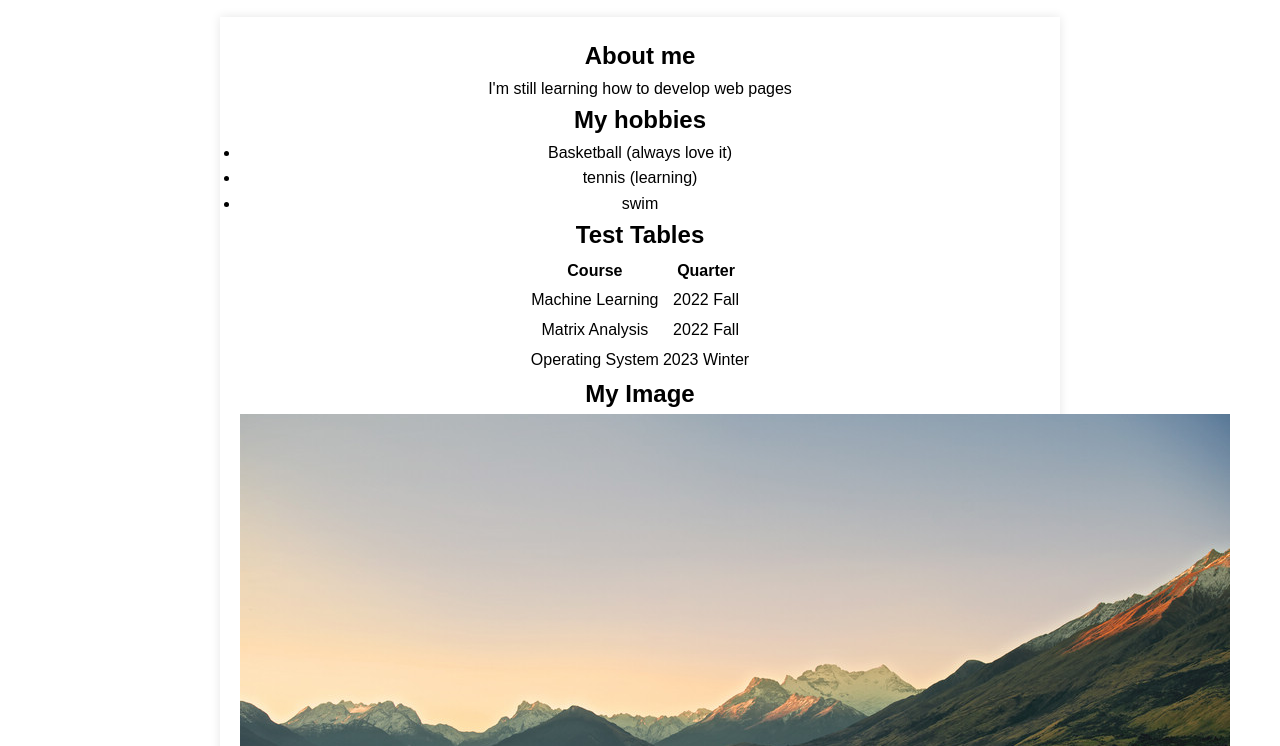
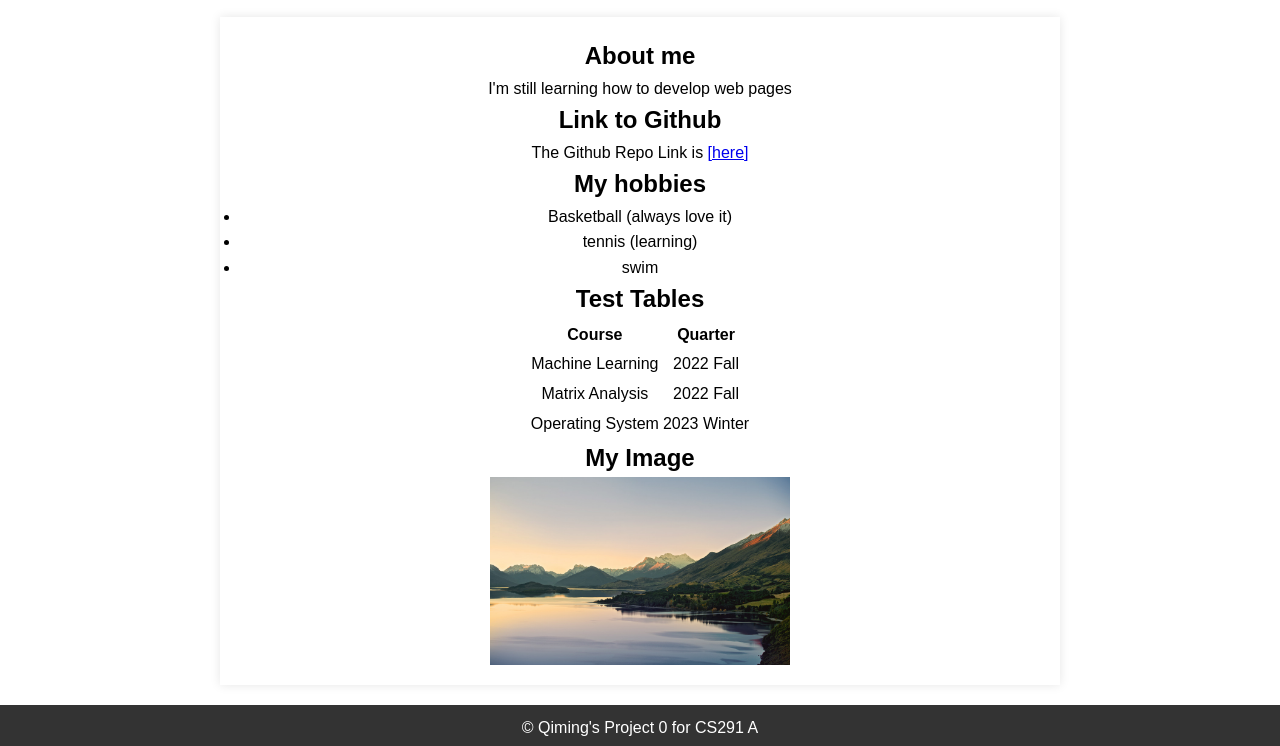
Before and after one commit to harrywuhust2022/cs291a-project0, a plain HTML site: page index.html in a window 1280 px wide. Shown: the part 54-800 px from the top of the page. Drawn offline with Linux system fonts and the light colour scheme.

Commit message:
style.css

```diff
--- a/index.html
+++ b/index.html
@@ -15,6 +15,11 @@
         <section>
             <h2>About me</h2>
             <p>I'm still learning how to develop web pages</p>
+        </section>
+
+        <section>
+            <h2>Link to Github</h2>
+            <p>The Github Repo Link is <a href=https://github.com/harrywuhust2022/cs291a-project0"">[here]</a></p>
         </section>
 
         <section>
@@ -52,7 +57,7 @@
 
         <section class="image-container">
             <h2>My Image</h2>
-            <img src="./3.jpg" alt="Test Images for this Project">
+            <img class="small-image" src="./3.jpg" alt="Image Description">
         </section>
     </main>
 
```
